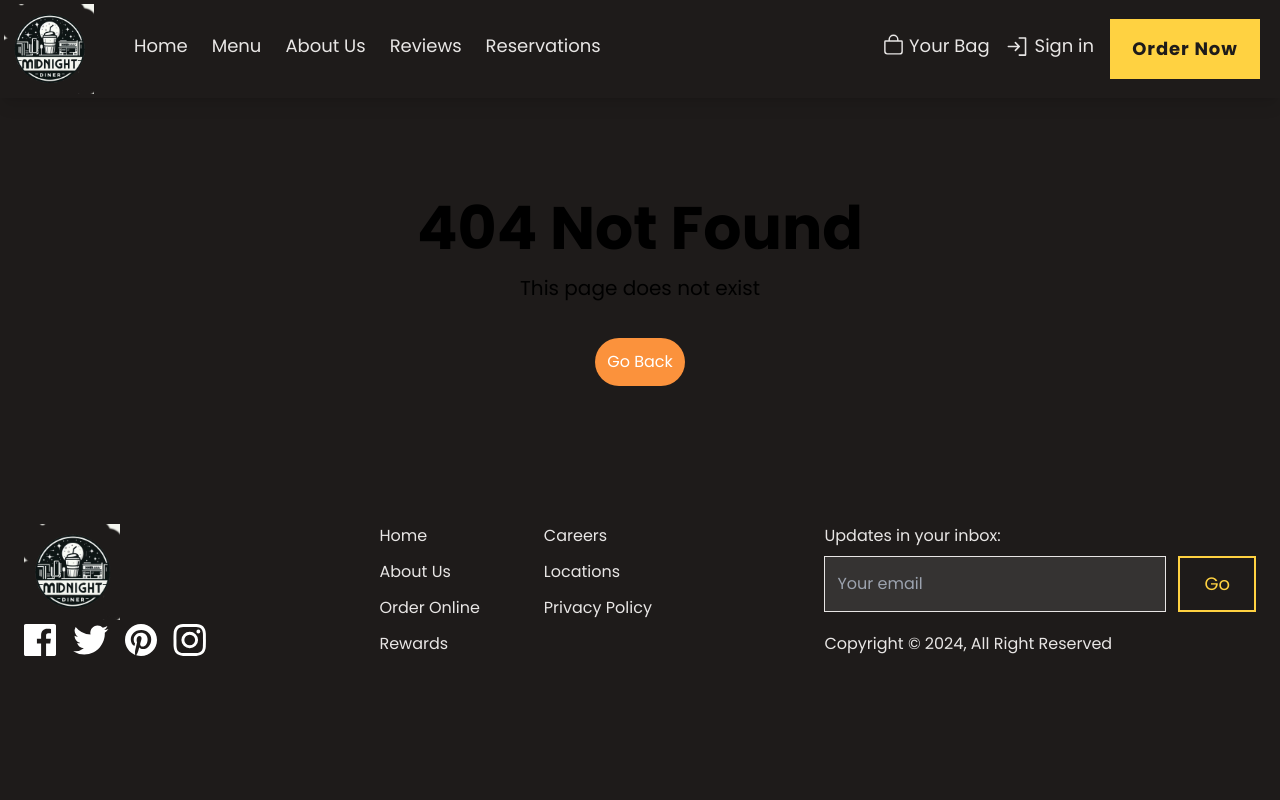
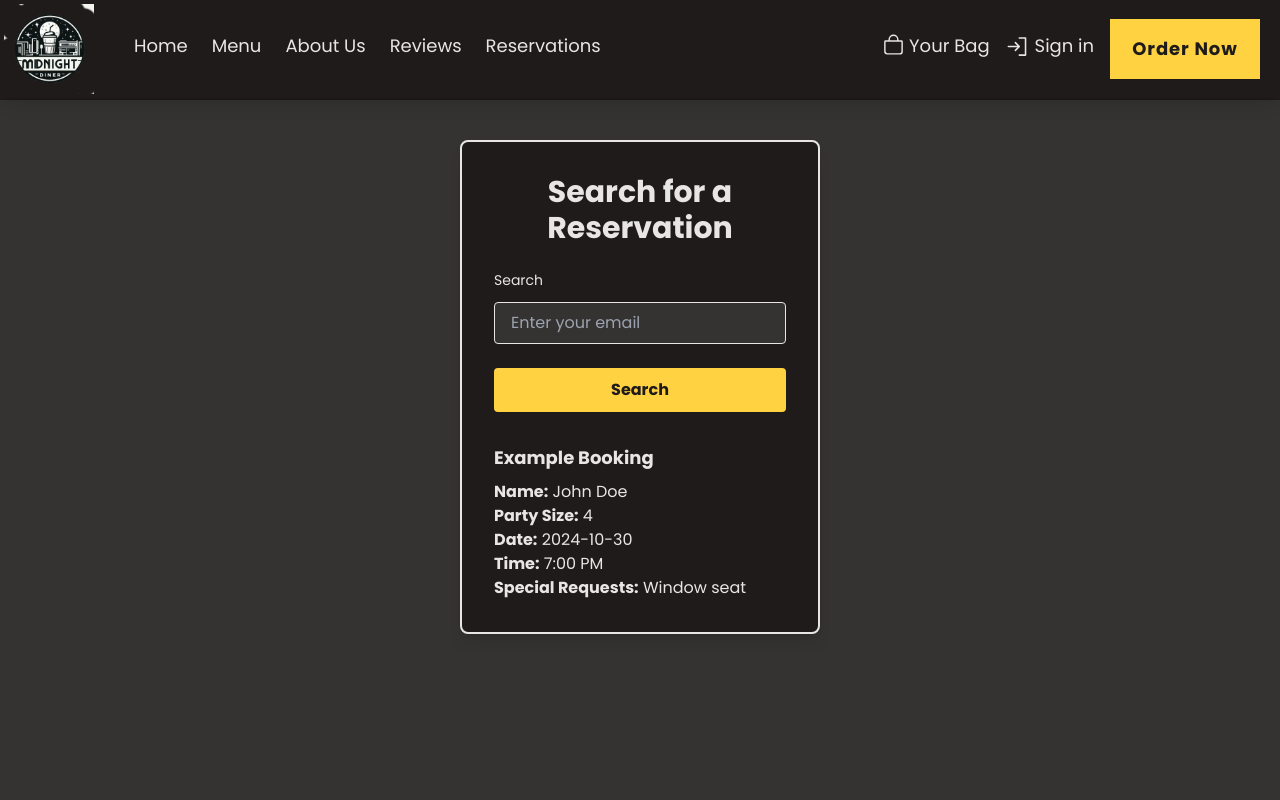
Before and after one commit to MarshallNickolauson/midnight-diner, a React (Vite) app in the folder frontend/: page /booking/search in a window 1280 px wide. Shown: the top 800 px of the page. Built offline with nearby package versions, Linux system fonts and the light colour scheme.

Commit message:
booking search page ui

```diff
--- a/frontend/src/App.jsx
+++ b/frontend/src/App.jsx
@@ -10,6 +10,7 @@ import MenuPage from './pages/MenuPage';
 import CartPage from './pages/CartPage';
 import AboutPage from './pages/AboutPage';
 import BookingPage from './pages/BookingPage';
+import BookingSearchPage from './pages/BookingSearchPage';
 
 function App() {
 
@@ -24,6 +25,7 @@ function App() {
         <Route path='/myBag' element={<CartPage />} />
         <Route path='/about' element={<AboutPage />} />
         <Route path='/booking' element={<BookingPage />} />
+        <Route path='/booking/search' element={<BookingSearchPage />} />
         <Route path='' element={<PrivateRoute />}>
           <Route path='/account' element={<MyAccountPage />} />
         </Route>
--- /dev/null
+++ b/frontend/src/pages/BookingSearchPage.jsx
@@ -0,0 +1,57 @@
+import { useState } from 'react';
+
+const BookingSearchPage = () => {
+    const [searchTerm, setSearchTerm] = useState('');
+
+    const handleSearchSubmit = (e) => {
+        e.preventDefault();
+        console.log('Searching for:', searchTerm);
+    };
+
+    return (
+        <div className="flex justify-center items-start py-10 min-h-screen bg-mainDarkGray">
+            <div className="bg-mainBlack p-8 shadow-lg border-2 border-mainWhite w-[360px] rounded-lg">
+                <h1 className="text-mainWhite text-3xl mb-6 text-center font-semibold">Search for a Reservation</h1>
+                <form onSubmit={handleSearchSubmit} className="space-y-6">
+                    {/* Search Bar */}
+                    <div className="space-y-3">
+                        <label htmlFor="search" className="block text-mainWhite text-sm">
+                            Search
+                        </label>
+                        <input
+                            type="text"
+                            id="search"
+                            value={searchTerm}
+                            onChange={(e) => setSearchTerm(e.target.value)}
+                            className="w-full px-4 py-2 border border-mainWhite focus:outline-none focus:ring-2 focus:ring-mainYellow bg-mainDarkGray text-mainWhite rounded transition duration-150"
+                            required
+                            placeholder="Enter your email"
+                        />
+                    </div>
+
+                    {/* Search Button */}
+                    <div className="flex justify-center mt-4">
+                        <button
+                            type="submit"
+                            className="bg-mainYellow w-full border-2 border-transparent hover:border-mainWhite text-mainBlack font-semibold py-2 rounded transition duration-200 hover:bg-mainBlack hover:text-mainYellow"
+                        >
+                            Search
+                        </button>
+                    </div>
+                </form>
+
+                {/* Hard-Coded Example Booking Information */}
+                <div className="mt-8 text-mainWhite">
+                    <h2 className="text-lg font-semibold">Example Booking</h2>
+                    <p className="mt-2"><strong>Name:</strong> John Doe</p>
+                    <p><strong>Party Size:</strong> 4</p>
+                    <p><strong>Date:</strong> 2024-10-30</p>
+                    <p><strong>Time:</strong> 7:00 PM</p>
+                    <p><strong>Special Requests:</strong> Window seat</p>
+                </div>
+            </div>
+        </div>
+    );
+};
+
+export default BookingSearchPage;
```
